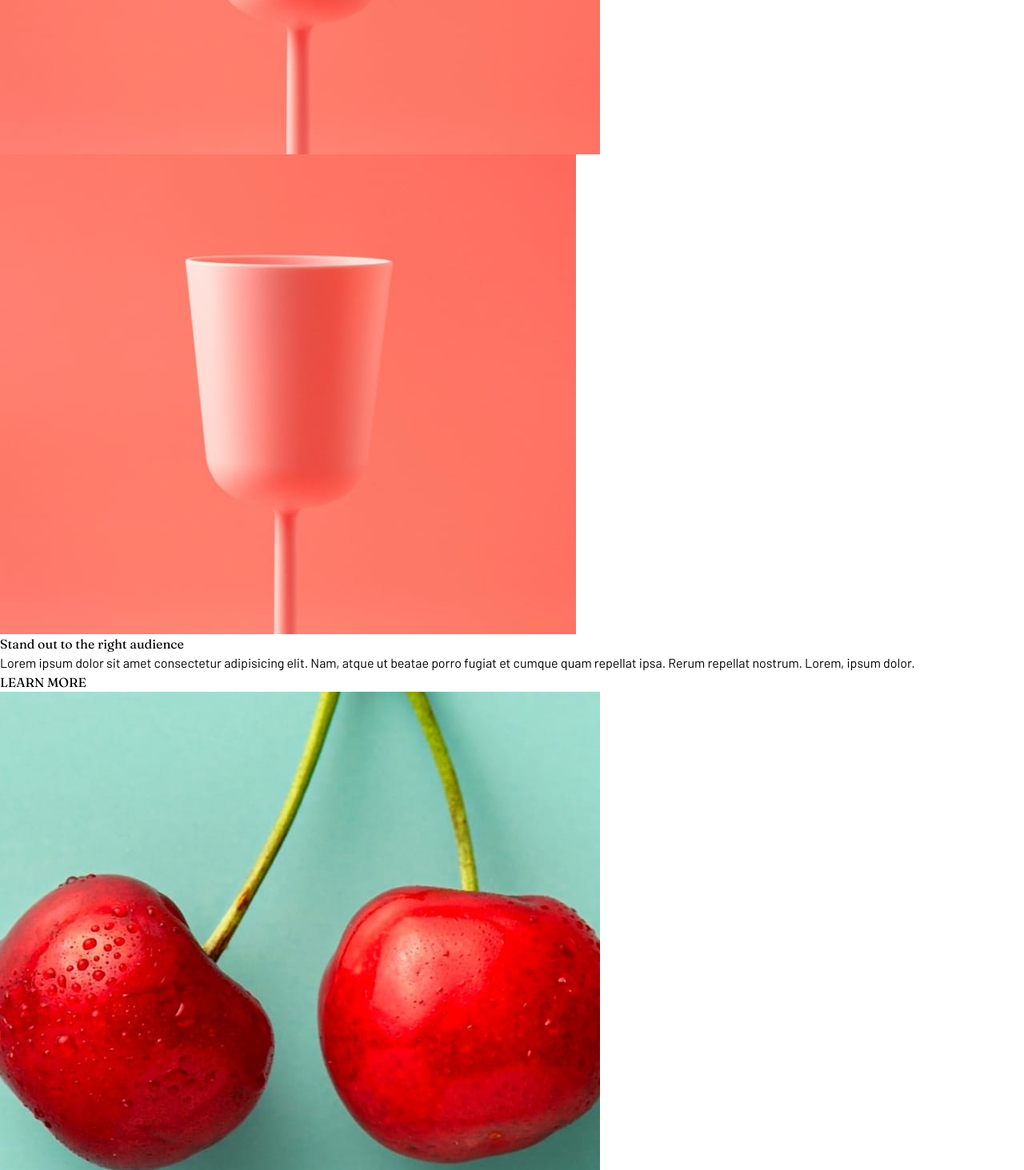
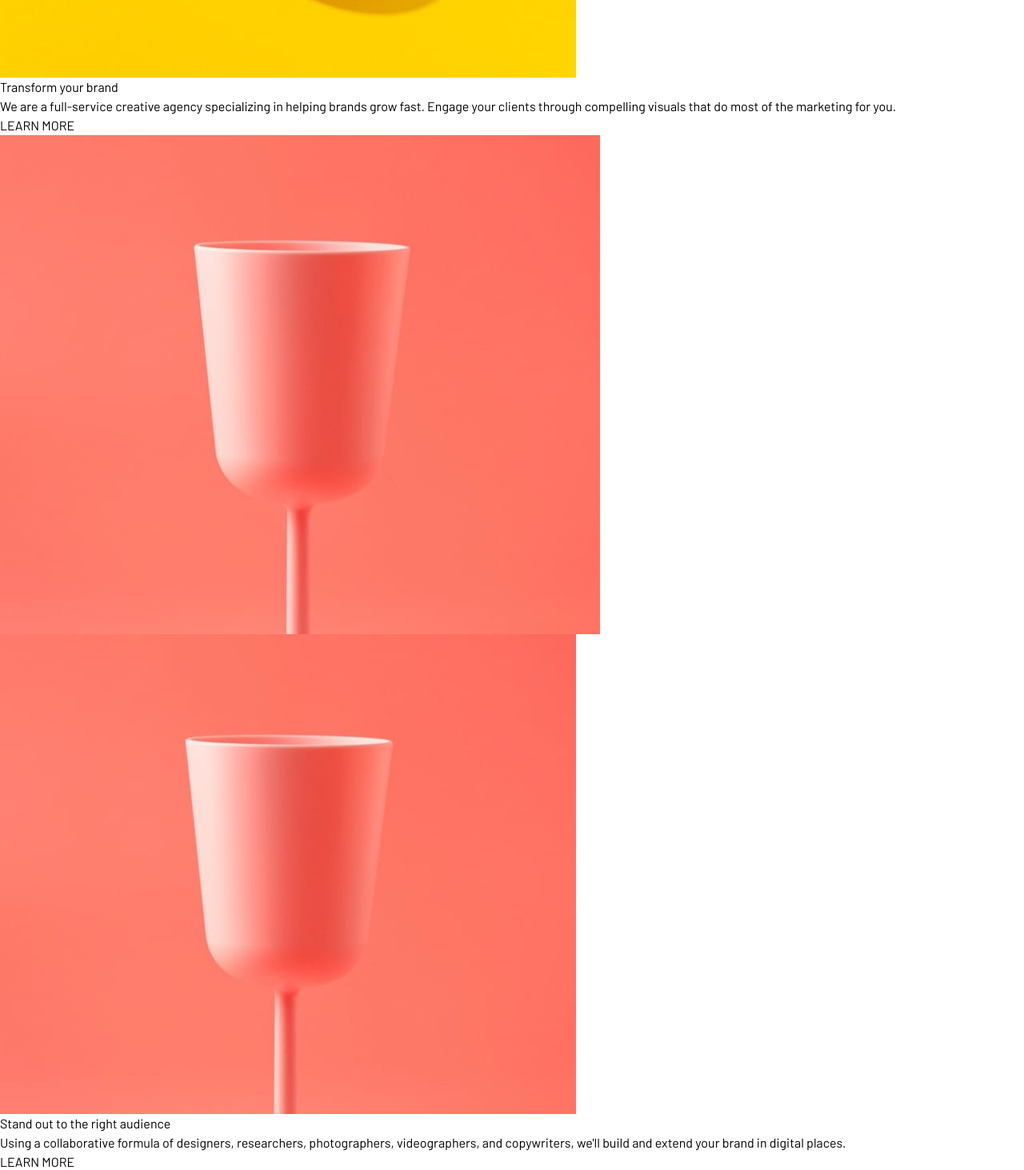
Before and after one commit to FrontEndAyush/sunny-agency, a React (Vite) app: page / in a window 1280 px wide. Shown: the part 1523-2986 px from the top of the page at 80% size. Built offline with nearby package versions, Linux system fonts and the light colour scheme.

Commit message:
project done

```diff
--- a/src/components/Content.jsx
+++ b/src/components/Content.jsx
@@ -2,106 +2,115 @@ import React from "react";
 
 const Content = () => {
   return (
-    <section>
-      <div className="lg:flex flex-row-reverse pt-[]">
-        <div className="w-4/4 lg:w-2/4">
+    <section className="max-w-7xl mx-auto">
+      <div className="flex flex-col-reverse lg:flex-row-reverse">
+        <div className="w-full lg:w-1/2">
           <img
             src="/images/mobile/image-transform.jpg"
-            className=""
-            alt=""
+            className="w-full h-auto lg:hidden"
+            alt="Transform your brand"
           />
-
+          <img
+            src="/images/desktop/image-transform.jpg"
+            className="w-full h-auto hidden lg:block"
+            alt="Transform your brand"
+          />
         </div>
 
-        <div className="lg:flex items-center mx-auto w-3/4 flex-col lg:w-1/4 justify-center lg:mr-[200px]">
-          <div className="text-center ">
-            <h1 className="text-3xl font-bold main-heading px-4 mt-7 lg:mt-0">
+        <div className="flex items-center justify-center w-full lg:w-1/2 p-8 lg:p-16">
+          <div className="text-center lg:text-left max-w-md">
+            <h2 className="text-3xl lg:text-4xl font-bold mb-6">
               Transform your brand
-            </h1>
-            <p className="px-6 mt-5 text-[#898794]">
-              Lorem ipsum dolor sit amet consectetur adipisicing elit. Nam,
-              atque ut beatae porro fugiat et cumque quam repellat ipsa. Rerum
-              repellat nostrum. Lorem, ipsum dolor.
+            </h2>
+            <p className="text-gray-600 mb-8">
+              We are a full-service creative agency specializing in helping brands grow fast.
+              Engage your clients through compelling visuals that do most of the marketing for you.
             </p>
-            <h1 className=" font-bold main-heading text-1xl mt-6 border-b-8 border-[#FDF1B5] rounded-sm w-[130px] mx-auto">
+            <a
+              href="#"
+              className="inline-block font-bold text-lg relative pb-2 after:content-[''] after:absolute after:bottom-0 after:left-0 after:w-full after:h-2 after:bg-yellow-200 after:opacity-50 after:transition-all after:duration-300 hover:after:h-full hover:after:opacity-75"
+            >
               LEARN MORE
-            </h1>
+            </a>
           </div>
         </div>
       </div>
 
-      <div className="mt-12 lg:mt-0 lg:flex items-center ">
-        <div className="lg:w-2/4 ">
+      <div className="flex flex-col lg:flex-row">
+        <div className="w-full lg:w-1/2">
           <img
             src="/images/mobile/image-stand-out.jpg"
-            className="lg:hidden"
-            alt=""
+            className="w-full h-auto lg:hidden"
+            alt="Stand out to the right audience"
           />
           <img
             src="/images/desktop/image-stand-out.jpg"
-            className="hidden lg:block"
-            alt=""
+            className="w-full h-auto hidden lg:block"
+            alt="Stand out to the right audience"
           />
         </div>
 
-        <div className="text-center w-3/4 mx-auto lg:w-1/4 lg:text-left lg:ml-[130px] lg:flex flex-col justify-center">
-          <h1 className="text-3xl font-bold main-heading px-4 mt-7">
+        <div className="flex items-center justify-center w-full lg:w-1/2 p-8 lg:p-16">
+          <div className="text-center lg:text-left max-w-md">
+            <h2 className="text-3xl lg:text-4xl font-bold mb-6">
               Stand out to the right audience
-          </h1>
-          <p className="px-6 mt-5 text-[#898794]">
-            Lorem ipsum dolor sit amet consectetur adipisicing elit. Nam, atque
-            ut beatae porro fugiat et cumque quam repellat ipsa. Rerum repellat
-            nostrum. Lorem, ipsum dolor.
+            </h2>
+            <p className="text-gray-600 mb-8">
+              Using a collaborative formula of designers, researchers, photographers, videographers, and copywriters, we'll build and extend your brand in digital places.
             </p>
-          <h1 className=" font-bold main-heading lg:ml-[24px]  text-1xl mt-6 border-b-8 border-[#FFDDD4] rounded-sm w-[130px] mx-auto">
+            <a
+              href="#"
+              className="inline-block font-bold text-lg relative pb-2 after:content-[''] after:absolute after:bottom-0 after:left-0 after:w-full after:h-2 after:bg-red-200 after:opacity-50 after:transition-all after:duration-300 hover:after:h-full hover:after:opacity-75"
+            >
               LEARN MORE
-          </h1>
+            </a>
+          </div>
         </div>
       </div>
 
-      <div className="lg:flex">
-        <div className="relative mt-12 lg:mt-0">
+      <div className="flex flex-col lg:flex-row">
+        <div className="relative w-full lg:w-1/2">
           <img
             src="/images/mobile/image-graphic-design.jpg"
-            className="lg:hidden"
-            alt=""
+            className="w-full h-auto lg:hidden"
+            alt="Graphic Design"
           />
           <img
             src="/images/desktop/image-graphic-design.jpg"
-            className="hidden lg:block"
-            alt=""
+            className="w-full h-auto hidden lg:block"
+            alt="Graphic Design"
           />
-          <div className="text-center absolute  mx-auto  bottom-[80px]">
-            <h1 className="text-3xl font-bold text-[#1F5447] main-heading px-4 mt-7">
+          <div className="absolute inset-0 flex items-end justify-center p-8 lg:p-16">
+            <div className="text-center max-w-md">
+              <h2 className="text-3xl lg:text-4xl font-bold text-emerald-800 mb-6">
                 Graphic Design
-            </h1>
-            <p className="px-6 mt-5 text-[#1E584A] ">
-              Lorem ipsum dolor sit amet consectetur adipisicing elit. Nam,
-              atque ut beatae porro fugiat et cumque quam repellat ipsa. Rerum
-              repellat nostrum. Lorem, ipsum dolor.
+              </h2>
+              <p className="text-emerald-700">
+                Great design makes you memorable. We deliver artwork that underscores your brand message and captures potential clients' attention.
               </p>
             </div>
           </div>
-        <div className="relative ">
+        </div>
+        <div className="relative w-full lg:w-1/2">
           <img
             src="/images/mobile/image-photography.jpg"
-            className="lg:hidden"
-            alt=""
+            className="w-full h-auto lg:hidden"
+            alt="Photography"
           />
           <img
             src="/images/desktop/image-photography.jpg"
-            className="hidden lg:block"
-            alt=""
+            className="w-full h-auto hidden lg:block"
+            alt="Photography"
           />
-          <div className="text-center absolute bottom-[80px]">
-            <h1 className="text-3xl font-bold text-[#1F5447] main-heading px-4 mt-7">
+          <div className="absolute inset-0 flex items-end justify-center p-8 lg:p-16">
+            <div className="text-center max-w-md">
+              <h2 className="text-3xl lg:text-4xl font-bold text-blue-900 mb-6">
                 Photography
-            </h1>
-            <p className="px-6 mt-5 text-[#1E584A] ">
-              Lorem ipsum dolor sit amet consectetur adipisicing elit. Nam,
-              atque ut beatae porro fugiat et cumque quam repellat ipsa. Rerum
-              repellat nostrum. Lorem, ipsum dolor.
+              </h2>
+              <p className="text-blue-800">
+                Increase your credibility by getting the most stunning, high-quality photos that improve your business image.
               </p>
+            </div>
           </div>
         </div>
       </div>
--- a/src/components/Navbar.jsx
+++ b/src/components/Navbar.jsx
@@ -24,8 +24,8 @@ const Navbar = () => {
         </ul>
       </div>
 
-      <h1 class={`w-0 h-0 border-b-[70px] absolute right-[35px] top-[60px] lg:hidden   border-b-white border-l-[70px] ${isTrue ? "block" : "hidden"}  border-l-transparent`}></h1>
-      <div className={`absolute left-[40px] lg:hidden ${isTrue ? "block" : "hidden"} top-[100px] bg-white h-[300px] w-[300px]`}>
+      <h1 class={`w-0 h-0 border-b-[70px] absolute right-[30px] top-[60px] lg:hidden   border-b-white border-l-[70px] ${isTrue ? "block" : "hidden"}  border-l-transparent`}></h1>
+      <div className={`absolute right-[30px] lg:hidden ${isTrue ? "block" : "hidden"} top-[100px] bg-white h-[300px] w-[300px]`}>
         <ul className="flex flex-col justify-center">
           <li className="cursor-pointer text-center mt-10">About</li>
           <li className="cursor-pointer text-center mt-5">Serivces</li>
```
Lines whose indentation alone changed are shown as unchanged.
